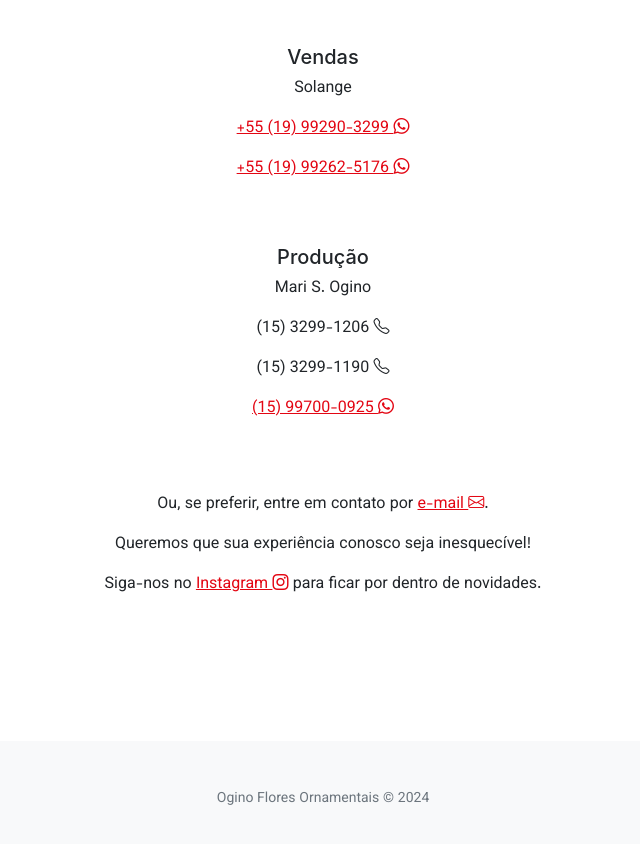
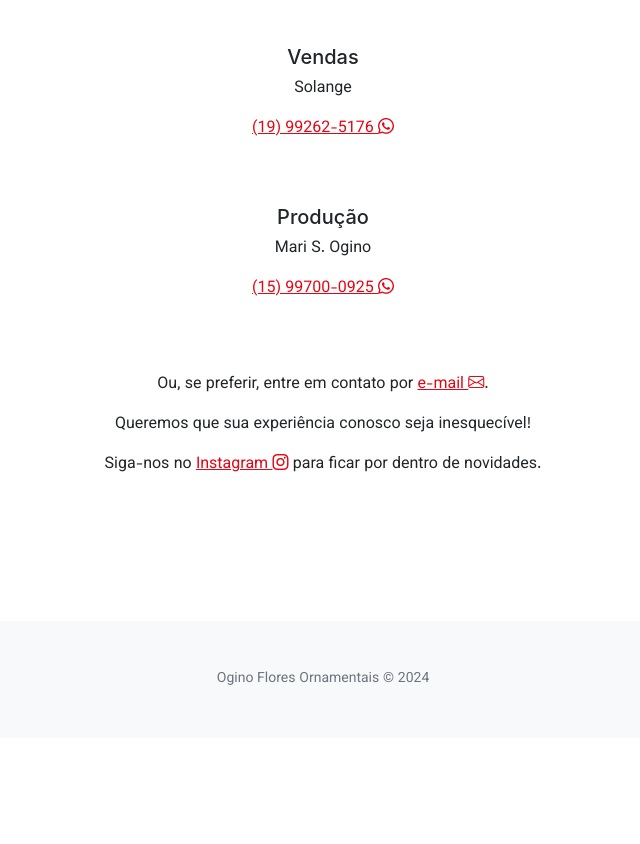
Before and after one commit to oginofloresornamentais/oginofloresornamentais.github.io, a plain HTML site: page index.html in a window 1280 px wide. Shown: the part 3729-4573 px from the top of the page, without its empty margins (317-957 px from the left). After the commit the page ends 4467 px from the top, so only its background shows below. Drawn offline with nearby package versions, Linux system fonts and the light colour scheme.

Commit message:
Atualizado n de celular/telefone

```diff
--- a/index.html
+++ b/index.html
@@ -180,16 +180,13 @@
                             <h5>Vendas</h5>
                             <div class="col">
                                 <p>Solange</p>
-			                    <p><a aria-label="Chat on WhatsApp" href="https://wa.me/5519992903299" target=”_blank”>+55 (19) 99290-3299 <i class="bi bi-whatsapp"></i><a/></p>
-			                    <p><a aria-label="Chat on WhatsApp" href="https://wa.me/5519992625176" target=”_blank”>+55 (19) 99262-5176 <i class="bi bi-whatsapp"></i><a/></p>
+			                    <p><a aria-label="Chat on WhatsApp" href="https://wa.me/5519992625176" target=”_blank”>(19) 99262-5176 <i class="bi bi-whatsapp"></i><a/></p>
                             </div>
                         </div>
                         <div class="row justify-content-center pt-5">
                             <h5>Produção</h5>
                             <div class="col">
                                 <p>Mari S. Ogino</p>
-                                <p>(15) 3299-1206 <i class="bi bi-telephone"></i></p>
-                                <p>(15) 3299-1190 <i class="bi bi-telephone"></i></p>
                                 <p><a aria-label="Chat on WhatsApp" href="https://wa.me/5515997000925" target=”_blank”>(15) 99700-0925 <i class="bi bi-whatsapp"></i><a/></p>
                             </div>
                         </div>
```
